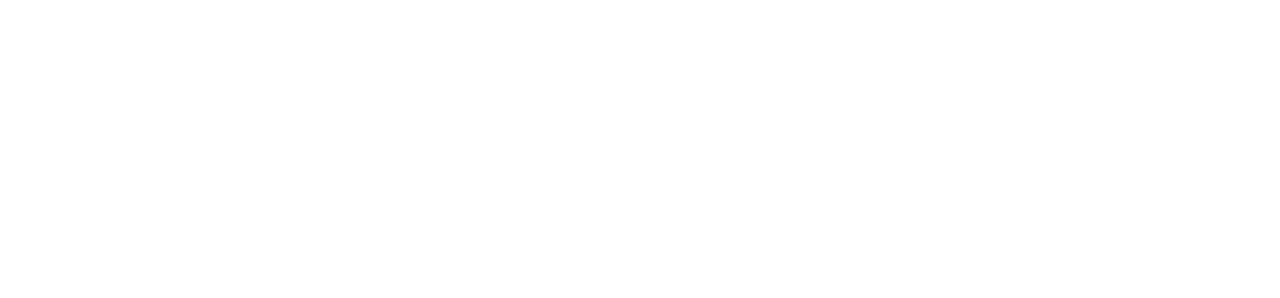
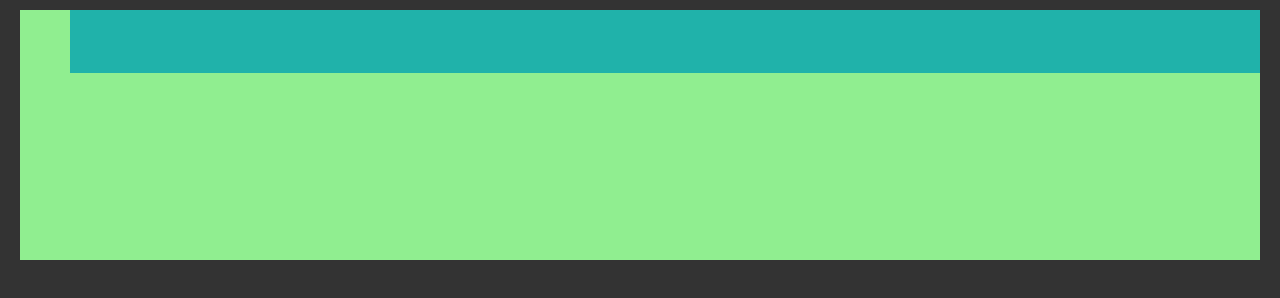
Before and after one commit to ferwargit/pruebas02-CSS, a plain HTML site: page index.html in a window 1280 px wide. Drawn offline with Linux system fonts and the light colour scheme.

Commit message:
Uso de width - % - auto

```diff
--- /dev/null
+++ b/css/style.css
@@ -0,0 +1,18 @@
+body {
+    background-color: #333;
+    color: lightcoral;
+}
+
+.box {
+    width: auto;
+    height: 250px;
+    margin: 10px 20px 10px 20px;
+    background-color: lightgreen;
+}
+
+.box-children {
+    width: auto;
+    height: 25%;
+    margin-left: 50px;
+    background-color: lightseagreen;
+}
--- a/index.html
+++ b/index.html
@@ -7,9 +7,13 @@
         <meta name="description" content="">
         <meta name="viewport" content="width=device-width, initial-scale=1">
         <link rel="stylesheet" href="css/normalize.css">
-        <link rel="stylesheet" href="css/stylre.css">
+        <link rel="stylesheet" href="css/style.css">
     </head>
     <body>
+        <div class="box">
+            <div class="box-children">
 
+            </div>
+        </div>
     </body>
 </html>
```
Also changed, not shown: css/stylre.css (deleted).
